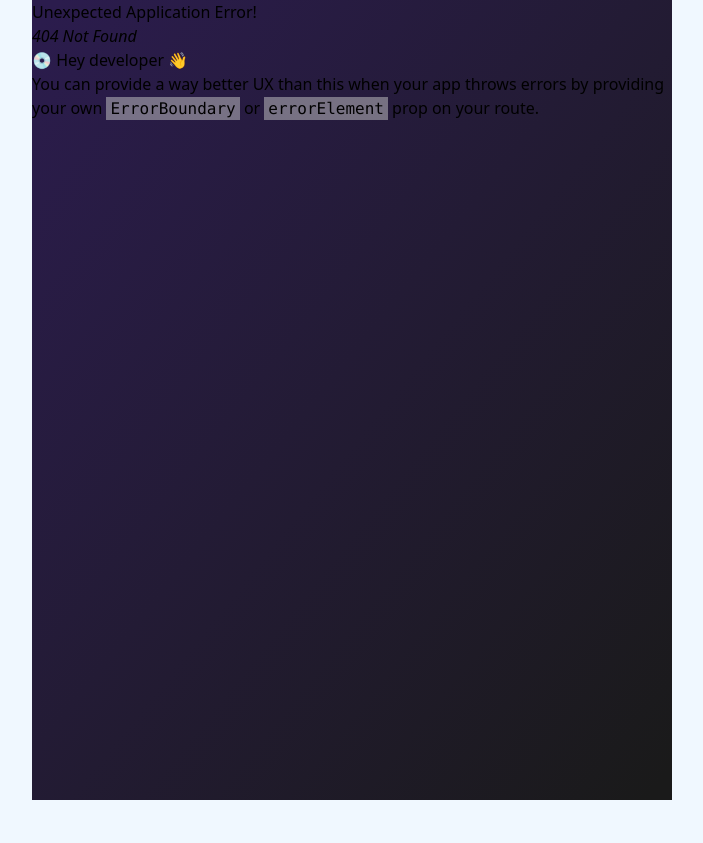
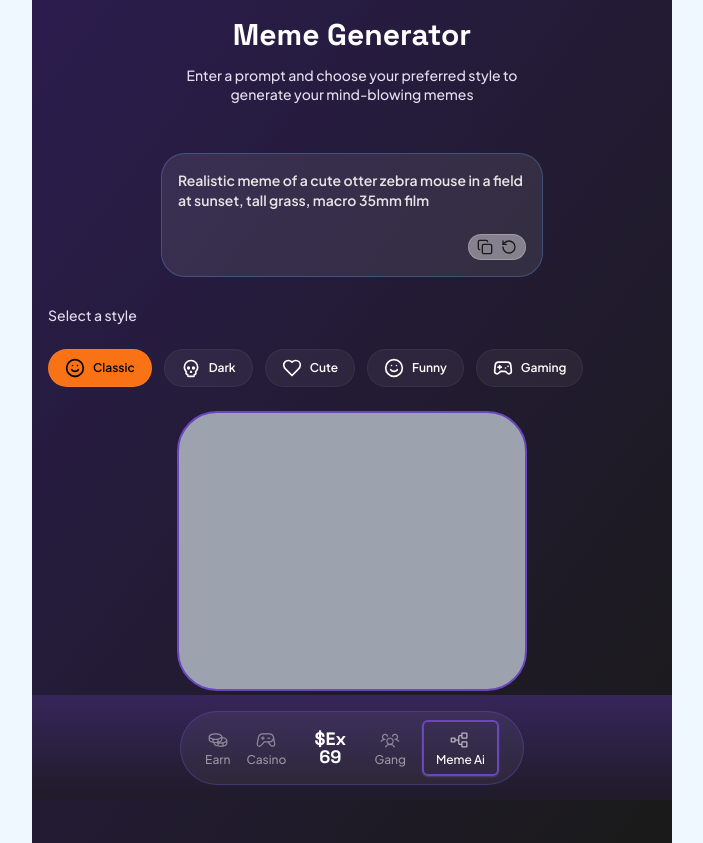
Before and after one commit to Micoforreal/tap-game-mini-app, a React (Vite) app: page /meme in a window 1280 px wide. Before the commit this address had no page. Shown: the whole page, without its empty margins (288-991 px from the left). Before the commit the page ends 800 px from the top, so only its background shows below. Built offline with nearby package versions, Linux system fonts and the light colour scheme; a web font is replaced by a local one.

Commit message:
meme ai & get started

```diff
--- a/src/App.jsx
+++ b/src/App.jsx
@@ -14,6 +14,7 @@ import {
   Gang,
   Casino,
   Earn,
+  Meme,
 } from "./pages";
 import RootLayout from "./layout/RootLayout";
 
@@ -27,6 +28,7 @@ function App() {
           <Route path="gang" element={<Gang />} />
           <Route path="casino" element={<Casino />} />
           <Route path="earn" element={<Earn />} />
+          <Route path="meme" element={<Meme />} />
         </Route>
         <Route path="/leaderboard" element={<LeaderBoard />} />
         <Route path="/account" element={<Account />} />
--- a/src/components/TopHeader.jsx
+++ b/src/components/TopHeader.jsx
@@ -2,11 +2,14 @@ import { Settings } from "lucide-react";
 import line from "../assets/line.png";
 import userImg from "../assets/userimg.png";
 import thunder from "../assets/thunder.png";
+import { Link } from "react-router-dom";
 export default function TopHeader() {
   return (
     <section className="w-full bg-gradient-to-b from-[#0F0625] to-[#2C2349] flex justify-between items-center px-3 pb-12 border-t-0 pt-5 relative bg-rectangle z-30">
       <section className="z-10 flex items-center justify-start gap-2">
-        <Settings className="size-6 stroke-white" />
+        <Link to={"/settings"}>
+          <Settings className="size-6 stroke-white" />
+        </Link>
         <div className="bg-gradient-to-br from-[#D5D1DD] to-[#9980CF] rounded-full flex justify-center items-center px-2 py-1 gap-1">
           <div className="bg-[#6B46C1] rounded-full">
             <img src={line} alt="line" className="size-8" />
--- a/src/layout/RootLayout.jsx
+++ b/src/layout/RootLayout.jsx
@@ -61,22 +61,13 @@ export default function RootLayout() {
             className={({ isActive }) =>
               isActive ? navProperty.isActive : navProperty.isPaasive
             }
-            to={"/reward"}
+            to={"/meme"}
           >
-            <img src={gift} alt="gift" className="object-contain size-5" />
-            <p className="text-xs leading-none font-jakarta">Rewards</p>
+            <img src={meme} alt="meme" className="object-contain size-5" />
+            <p className="text-xs leading-none font-jakarta whitespace-nowrap">
+              Meme Ai
+            </p>
           </NavLink>
-          {/* <NavLink
-          className={({ isActive }) =>
-            isActive ? navProperty.isActive : navProperty.isPaasive
-          }
-          to={"/meme"}
-        >
-          <img src={meme} alt="meme" className="object-contain size-5" />
-          <p className="text-xs leading-none font-jakarta whitespace-nowrap">
-            Meme Ai
-          </p>
-        </NavLink> */}
         </nav>
       </header>
 
--- a/src/pages/Account.jsx
+++ b/src/pages/Account.jsx
@@ -12,8 +12,8 @@ export default function Account() {
   };
 
   return (
-    <section className="relative flex flex-col items-center justify-start w-full px-4 pb-24">
-      <section className="max-w-[300px] w-full flex justify-start items-start gap-3 mt-12">
+    <section className="relative flex flex-col items-center justify-start w-full px-4 pt-5 pb-24">
+      <section className="max-w-[300px] w-full flex justify-start items-start gap-3">
         <button
           className={isProfile ? buttonState.active : buttonState.passive}
           onClick={() => setIsProfile(true)}
--- a/src/pages/Earn.jsx
+++ b/src/pages/Earn.jsx
@@ -23,8 +23,8 @@ export default function Earn() {
       "w-[108px] py-2 text-base font-jakarta font-bold text-white outline-none",
   };
   return (
-    <section className="flex flex-col items-start justify-start w-full px-4">
-      <section className="max-w-[350px] w-full flex justify-center items-center gap-3 mt-12 mx-auto">
+    <section className="flex flex-col items-start justify-start w-full px-4 pt-5">
+      <section className="max-w-[350px] w-full flex justify-center items-center gap-3 mx-auto">
         <button
           className={!componentState ? navState.active : navState.passive}
           onClick={() => changeComp("task")}
--- a/src/pages/Gang.jsx
+++ b/src/pages/Gang.jsx
@@ -3,8 +3,8 @@ import coins2 from "../assets/coins2.png";
 
 export default function Gang() {
   return (
-    <section className="relative flex flex-col items-start justify-start w-full px-4">
-      <div className="flex items-start justify-start w-full gap-4 mt-12">
+    <section className="relative flex flex-col items-start justify-start w-full px-4 pt-5">
+      <div className="flex items-start justify-start w-full gap-4">
         <div className="text-3xl font-light text-white font-adlam">
           <p>$ EX</p>
           <p className="ml-10 leading-none">69</p>
--- a/src/pages/GetStarted.jsx
+++ b/src/pages/GetStarted.jsx
@@ -1,23 +1,28 @@
+import { Link } from "react-router-dom";
 import startedImg from "../assets/started.png";
 export default function GetStarted() {
   return (
-    <section className="relative flex flex-col items-start justify-end w-full gap-0 px-6 py-8 overflow-x-hidden text-white min-h-dvh">
+    <section className="relative flex flex-col items-center justify-center w-full gap-0 px-6 py-8 overflow-x-hidden text-white min-h-dvh">
       <div className="size-[242px] rounded-full bg-[#A13B00]/15 blur-3xl shadow-inner shadow-[#271C41] absolute top-10 -right-16 pointer-events-none z-0" />
       <div className="size-[242px] rounded-full bg-[#6DCE45]/15 blur-3xl shadow-inner shadow-[#271C41] absolute top-[45%] -left-16 pointer-events-none z-0" />
       <div className="size-[242px] rounded-full bg-[#E5E5E5]/15 blur-3xl shadow-inner shadow-[#271C41] absolute bottom-4 -right-16 pointer-events-none z-0" />
-      <p className="text-6xl font-normal font-adlam">$ EX</p>
-      <p className="mt-5 text-6xl font-normal ml-28 font-adlam">69</p>
       <img
         src={startedImg}
         alt="vector"
-        className="object-contain mx-auto size-[450px]"
+        className="object-contain mx-auto size-[350px]"
       />
-      <p className="text-lg font-normal text-center font-jakarta max-w-[382px] mx-auto mt-8">
+      <p className="mt-5 text-5xl font-bold leading-none font-jakarta">
+        $EX 69
+      </p>
+      <p className="text-lg font-normal text-center font-jakarta max-w-[382px] mx-auto mt-8 leading-none">
         Can you break the Pills Global Record and raise your fame?
       </p>
-      <button className="w-full py-3 text-base font-semibold text-white rounded-full bg-primary font-jakarta mt-9">
+      <Link
+        to={"/"}
+        className="flex justify-center w-full py-3 text-base font-semibold text-white rounded-full bg-primary font-jakarta mt-9"
+      >
         Let's Get You Started
-      </button>
+      </Link>
     </section>
   );
 }
--- a/src/pages/LeaderBoard.jsx
+++ b/src/pages/LeaderBoard.jsx
@@ -3,9 +3,9 @@ import coins2 from "../assets/coins2.png";
 
 export default function LeaderBoard() {
   return (
-    <section className="relative flex flex-col items-start justify-start w-full gap-12 bg1">
+    <section className="relative flex flex-col items-start justify-start w-full gap-12 pt-5 bg1">
       <div className="size-[300px] bg-[#FC9853]/35 blur-[250px] absolute -top-32 left-[50%] -translate-x-[50%] pointer-events-none" />
-      <div className="flex items-start justify-between w-full gap-2 px-4 mt-12">
+      <div className="flex items-start justify-between w-full gap-2 px-4">
         <ArrowLeft className="stroke-white" />
         <div className="text-3xl font-light text-white font-adlam">
           <p>$ EX</p>
--- /dev/null
+++ b/src/pages/Meme.jsx
@@ -0,0 +1,53 @@
+import { Copy, Gamepad2, Heart, RotateCcw, Skull, Smile } from "lucide-react";
+
+export default function Meme() {
+  return (
+    <section className="flex flex-col items-center justify-start w-full px-4 pt-5 pb-10">
+      <p className="text-3xl font-bold leading-none text-white font-grotesk">
+        Meme Generator
+      </p>
+      <p className="text-[#E4DEEF] font-jakarta text-sm font-medium leading-snug max-w-[382px] w-full text-center mt-4">
+        Enter a prompt and choose your preferred style to generate your
+        mind-blowing memes
+      </p>
+      <section className="w-full max-w-[382px] bg-[#D9D9D9]/10 border border-[#60A5FA]/30  p-4 rounded-3xl flex flex-col justify-center items-end gap-6 mt-12">
+        <p className="text-sm font-semibold font-jakarta text-[#E5E5E5]">
+          Realistic meme of a cute otter zebra mouse in a field at sunset, tall
+          grass, macro 35mm film
+        </p>
+        <div className="bg-[#FFFFFF]/40 border border-[#D9D9D9]/30 rounded-full py-1 px-2 flex justify-center items-center gap-2">
+          <Copy className="size-4 stroke-[#1A1A1A]" />
+          <RotateCcw className="size-4 stroke-[#1A1A1A]" />
+        </div>
+      </section>
+      <section className="flex flex-col items-start justify-start w-full gap-6 mt-7">
+        <p className="text-sm font-jakarta font-medium text-[#E4DEEF]">
+          Select a style
+        </p>
+        <section className="flex flex-wrap items-center justify-start w-full gap-3">
+          <button className="items-center justify-start gap-2 text-black stroke-black flex bg-accent border border-[#F7F7F7]/5 rounded-full py-2 px-4 outline-none">
+            <Smile className="size-5" />
+            <p className="text-xs font-semibold font-jakarta">Classic</p>
+          </button>
+          <button className="items-center justify-start gap-2 text-white flex bg-[#F7F7F7]/5 border border-white/5 rounded-full py-2 px-4 outline-none">
+            <Skull className="size-5 stroke-white" />
+            <p className="text-xs font-semibold font-jakarta">Dark</p>
+          </button>
+          <button className="items-center justify-start gap-2 text-white flex bg-[#F7F7F7]/5 border border-white/5 rounded-full py-2 px-4 outline-none">
+            <Heart className="size-5 stroke-white" />
+            <p className="text-xs font-semibold font-jakarta">Cute</p>
+          </button>
+          <button className="items-center justify-start gap-2 text-white flex bg-[#F7F7F7]/5 border border-white/5 rounded-full py-2 px-4 outline-none">
+            <Smile className="size-5 stroke-white" />
+            <p className="text-xs font-semibold font-jakarta">Funny</p>
+          </button>
+          <button className="items-center justify-start gap-2 text-white flex bg-[#F7F7F7]/5 border border-white/5 rounded-full py-2 px-4 outline-none">
+            <Gamepad2 className="size-5 stroke-white" />
+            <p className="text-xs font-semibold font-jakarta">Gaming</p>
+          </button>
+        </section>
+        <section className="w-full max-w-[350px] h-[280px] border-2 border-primary mx-auto rounded-[40px] bg-gray-400"></section>
+      </section>
+    </section>
+  );
+}
--- a/src/pages/Settings.jsx
+++ b/src/pages/Settings.jsx
@@ -2,8 +2,8 @@ import { BadgeCheck, Globe, MailOpen, Radio } from "lucide-react";
 
 export default function Settings() {
   return (
-    <section className="relative flex flex-col items-start justify-start w-full px-4 pb-24">
-      <div className="flex items-start justify-start w-full gap-4 mt-12">
+    <section className="relative flex flex-col items-start justify-start w-full px-4 pt-5 pb-24">
+      <div className="flex items-start justify-start w-full gap-4">
         <div className="text-3xl font-light text-white font-adlam">
           <p>$ EX</p>
           <p className="ml-10 leading-none">69</p>
--- a/src/pages/index.jsx
+++ b/src/pages/index.jsx
@@ -6,3 +6,4 @@ export { default as Settings } from "./Settings";
 export { default as Gang } from "./Gang";
 export { default as Casino } from "./Casino";
 export { default as Earn } from "./Earn";
+export { default as Meme } from "./Meme";
```
